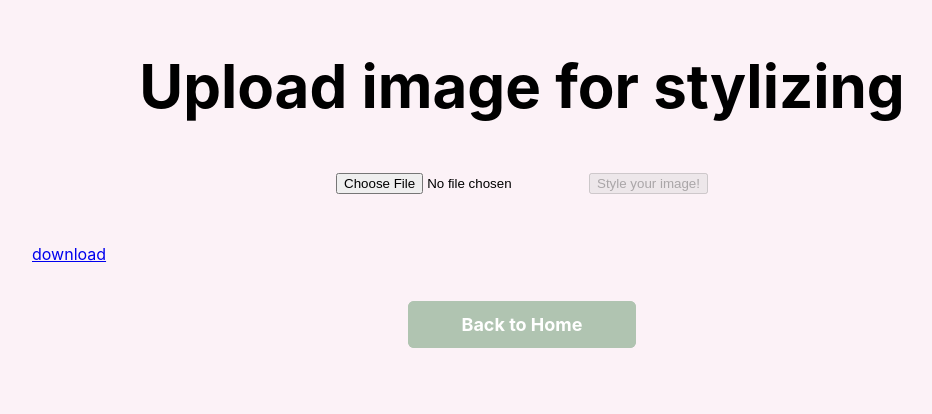
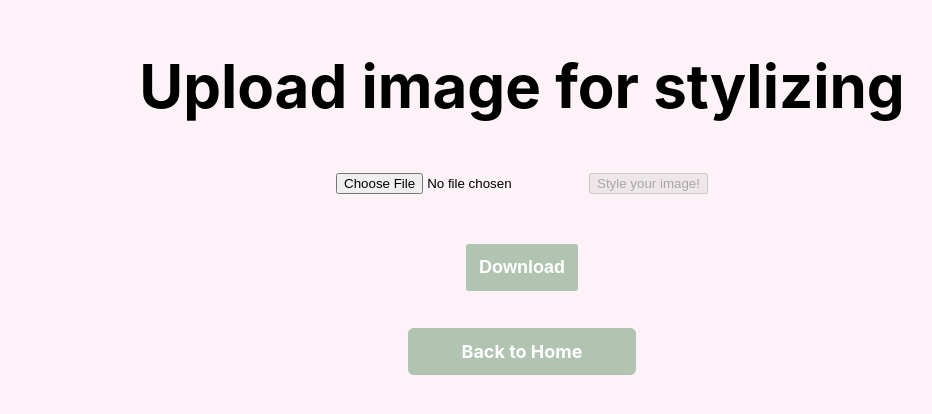
Before and after one commit to natashawong/image-transfer, a React (Create React App) app: page /upload in a window 1280 px wide. Shown: the top 414 px of the page, without its empty margins (118-1050 px from the left). Built offline with nearby package versions, Linux system fonts and the light colour scheme.

Commit message:
button to download

```diff
--- a/src/Pages/Home.js
+++ b/src/Pages/Home.js
@@ -71,7 +71,6 @@ export class Home extends Component {
                     <div style={{display: "flex", flexDirection: "row", justifyContent: "space-around"}}>
                     <Button link="/upload" buttonStyle={{paddingLeft: SPACING.SECTIONS, paddingRight: SPACING.SECTIONS, borderRadius: 6, fontSize: TEXTSIZE.SMALL}}> Ready? </Button>
 
-                    {/* <p style={{fontSize: TEXTSIZE.MEDIUM, fontWeight: "bold", paddingBottom: SPACING.SECTIONS}}>Not sure what to choose?</p> */}
 
                     <Button link="/quiz" buttonStyle={{paddingLeft: SPACING.SECTIONS, paddingRight: SPACING.SECTIONS, borderRadius: 6, fontSize: TEXTSIZE.SMALL}}> Take a quiz </Button>
                     </div>
--- a/src/Pages/Stylesheet.css
+++ b/src/Pages/Stylesheet.css
@@ -22,3 +22,26 @@
   flex-direction: column;
   text-align: center;
 }
+
+#ngrok {
+    text-decoration: none;
+    background-color: #B0C4B1;
+    border: solid #B0C4B1;
+    border-radius: 3px;
+    padding: 10px;
+    color: white;
+    font-weight: bold;
+    text-align: left;
+    align-items: center;
+    font-size: 18px;
+}
+
+#ngrok:hover {
+    background-color: white;
+    text-decoration: solid;
+    border-radius: 3px;
+    padding: 10px;
+    border: solid #B0C4B1;
+    color: #B0C4B1;
+    font-weight: bold;
+}
--- a/src/Pages/Upload.js
+++ b/src/Pages/Upload.js
@@ -125,16 +125,12 @@ export class Upload extends Component {
         </div>
         {this.state.isSubmitted ? this.uploadScreen() : null}
 
-        <div>
-          {/* TODO (Elizabeth): change to button format so that link = ngrok */}
-          <a
-          href={"http://35.222.245.252:5000/result"}
+        <div style={{display: "flex", flexDirection: "row", justifyContent: "space-around"}}>
+          <button id="ngrok" link={"http://35.222.245.252:5000/result"}
           download
-          onClick={e => download(e)}
-          >
-          <i className="fa fa-download" />
-          download
-        </a>
+          onClick={e => download(e)}>
+          <i className="fa fa-download" />Download
+          </button>
         </div>
 
         <Button
```
